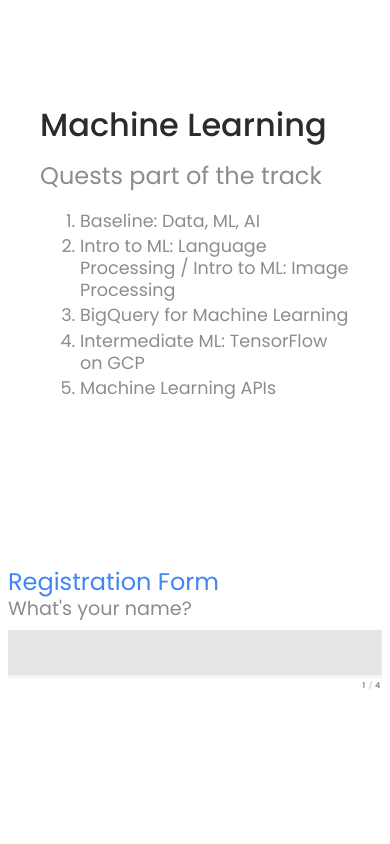
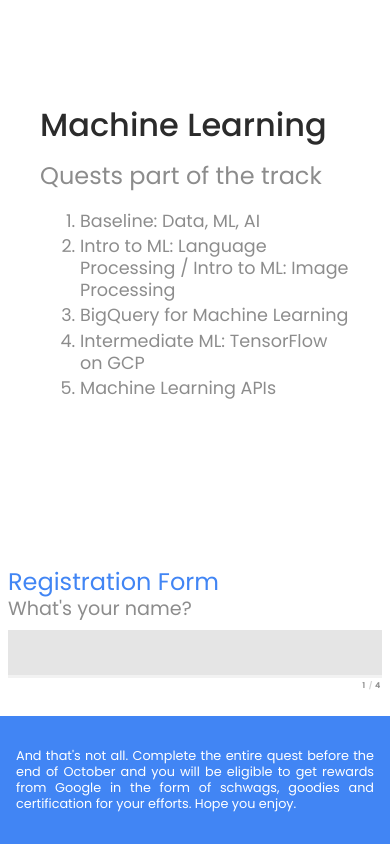
Before and after one commit to helsey33/dscmandya, a plain HTML site: page index.html in a window 390 px wide. Shown: the part 1249-2093 px from the top of the page. Before the commit the page ends 2002 px from the top, so only its background shows below. Drawn offline with Linux system fonts and the light colour scheme.

Commit message:
added footer

```diff
--- a/css/demo.css
+++ b/css/demo.css
@@ -25,6 +25,7 @@
   font-size: 100%;
   line-height: 1.25;
   font-family: "Poppins", Arial, sans-serif;
+  margin: 0;
 }
 
 a {
@@ -111,6 +112,14 @@
   font-size: 1.1rem;
 }
 
+#footer {
+  background: #4185f4;
+  font-size: 1.3rem;
+  color: #fff;
+  padding: 2rem 1rem;
+  text-align: center;
+}
+
 @media screen and (max-width: 44.75em) {
   .info {
     grid-template-columns: 1fr;
@@ -148,4 +157,9 @@
   #theForm {
     margin-top: 4rem;
   }
+
+  #footer {
+    font-size: 0.8rem;
+    text-align: justify;
+  }
 }
--- a/index.html
+++ b/index.html
@@ -102,6 +102,11 @@
         </form>
         <!-- /simform -->
       </section>
+      <section id="footer">
+        And that's not all. Complete the entire quest before the end of October
+        and you will be eligible to get rewards from Google in the form of
+        schwags, goodies and certification for your efforts. Hope you enjoy.
+      </section>
     </div>
     <!-- /container -->
     <script src="js/classie.js"></script>
```
